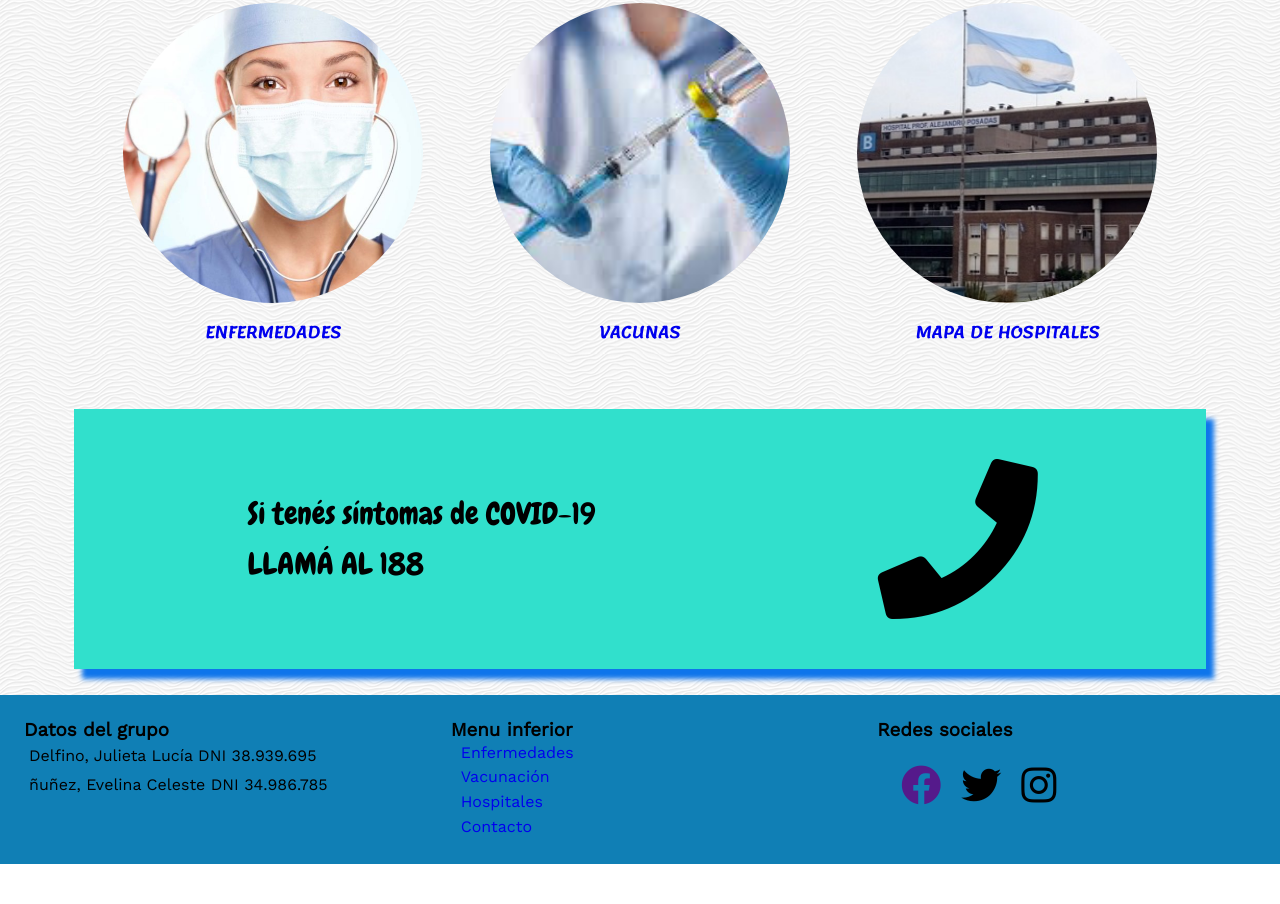
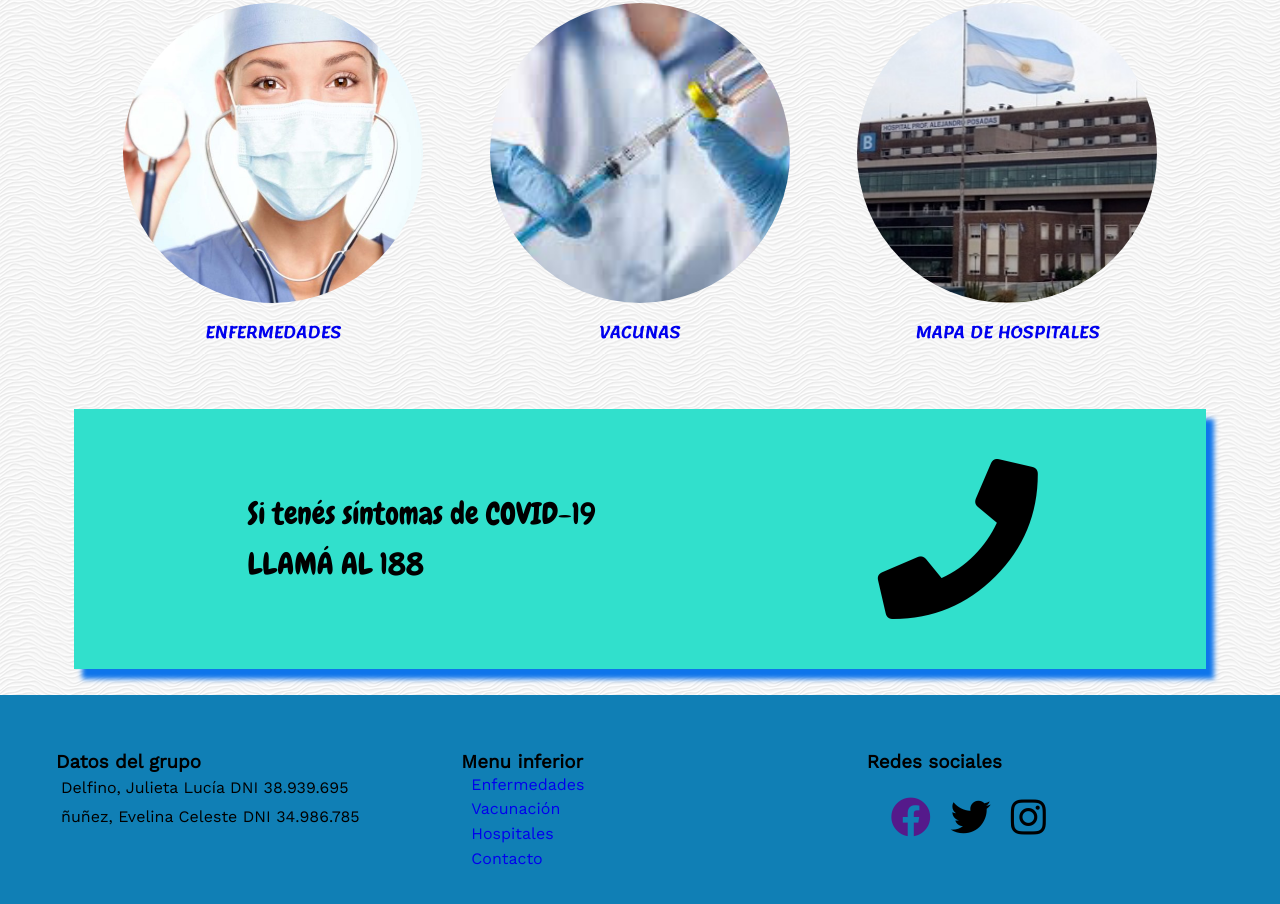
Before and after one commit to evelinanunez/tp-web1, a plain HTML site: page index.html in a window 1280 px wide. Shown: the part 713-1617 px from the top of the page. Before the commit the page ends 1577 px from the top, so only its background shows below. Drawn offline with nearby package versions, Linux system fonts and the light colour scheme; a web font is replaced by a local one.

Commit message:
modificaciones de footer

```diff
--- a/css/estilos.css
+++ b/css/estilos.css
@@ -108,7 +108,8 @@ main{
 
 .estilosfooter{
     display: flex;
-    justify-content: space-between;
+    justify-content: space-around;
+    padding: 2em;
 }
 .menuinferior{
     display: flex;
@@ -124,8 +125,8 @@ main{
 }
 .menuinferior a{
     text-decoration: none;
-    display: block;
-    padding: 10px;
+     display: block;
+     padding: 10px;
 }
 .estilosfooter div{
     width: calc(33% - 1em);
```
